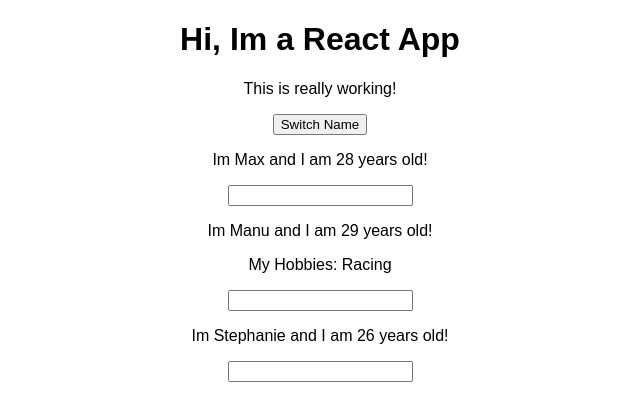
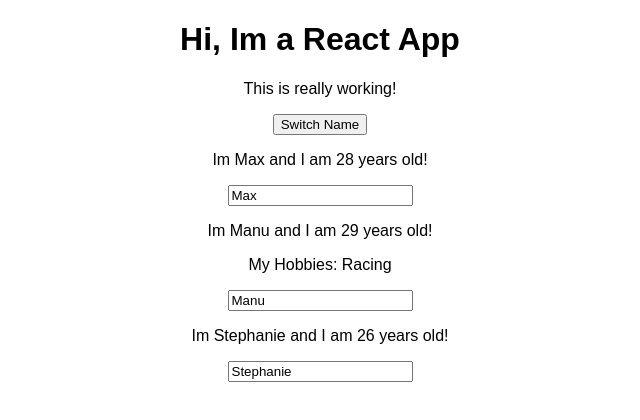
Before and after one commit to Q-Win/mfra, a React (Create React App) app: page / in a window 1280 px wide. Shown: the top 420 px of the page, without its empty margins (320-960 px from the left). Built offline with nearby package versions, Linux system fonts and the light colour scheme.

Commit message:
Add dynamic name input to state

```diff
--- a/src/App.js
+++ b/src/App.js
@@ -46,7 +46,8 @@
         <Person
           name={this.state.persons[1].name}
           age={this.state.persons[1].age}
-          click={this.switchNameHandler.bind(this, 'Max!')} >My Hobbies: Racing</Person>
+          click={this.switchNameHandler.bind(this, 'Max!')}
+          changed = {this.nameChangedHandler}>My Hobbies: Racing</Person>
         <Person
           name={this.state.persons[2].name}
           age={this.state.persons[2].age} />
--- a/src/Person/Person.js
+++ b/src/Person/Person.js
@@ -5,7 +5,7 @@
     <div>
       <p onClick={props.click}>Im {props.name} and I am {props.age} years old!</p>
       <p>{props.children}</p>
-      <input type="text" />
+      <input type="text" onChange={props.changed} value={props.name}/>
     </div>
   )
 }
```
